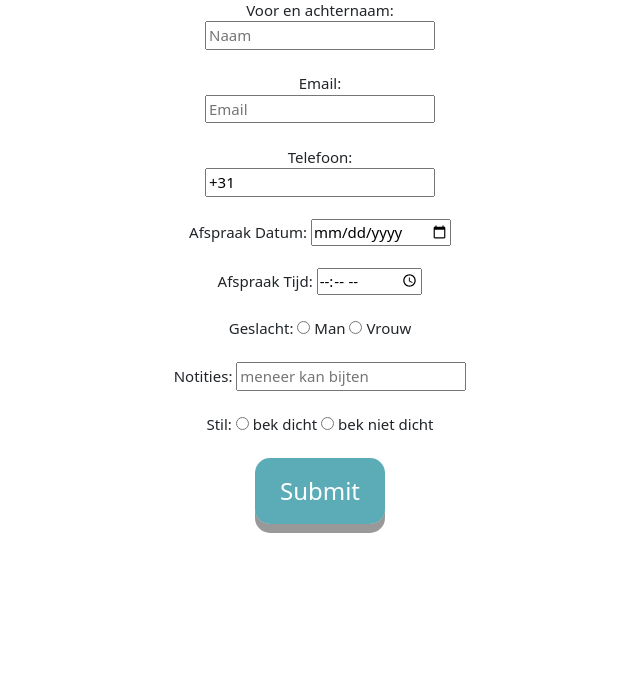
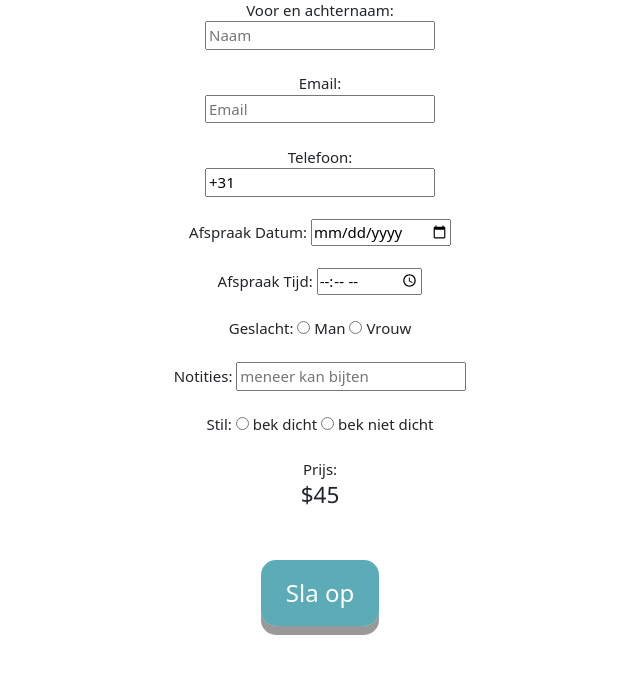
Before and after one commit to AlveraBei/MarjoleinsKapper, a PHP site: page /booking.php in a window 1280 px wide. Shown: the part 71-745 px from the top of the page, without its empty margins (320-960 px from the left). Run offline with PHP 8.4, Linux system fonts and the light colour scheme; a user stored in the database is signed in.

Commit message:
small change

```diff
--- a/booking.php
+++ b/booking.php
@@ -60,7 +60,10 @@ include("function.php");
                 <input type="radio" name="praat" value="Niet stil zijn" required> bek niet dicht
             </label><br><br>
 
-            <input class="button" type="submit" value="Submit">
+            <label for="notities">Prijs:</label>
+            <h4>$45</h4><br><br>
+
+            <input class="button" type="submit" value="Sla op">
         </form>
     </div>
     <!-- END FORM -->
--- a/kalender.php
+++ b/kalender.php
@@ -46,7 +46,7 @@ error_reporting(0);
             <label for="datum">Afspraak Datum:</label>
             <input type="date" id="datum" name="datum" value="<?php echo $_GET["datum"] ?>"><br><br>
 
-            <input type="submit" value="Submit"><br><br>
+            <input type="submit" value="Pas toe"><br><br>
         </form>
     </div>
 
```
